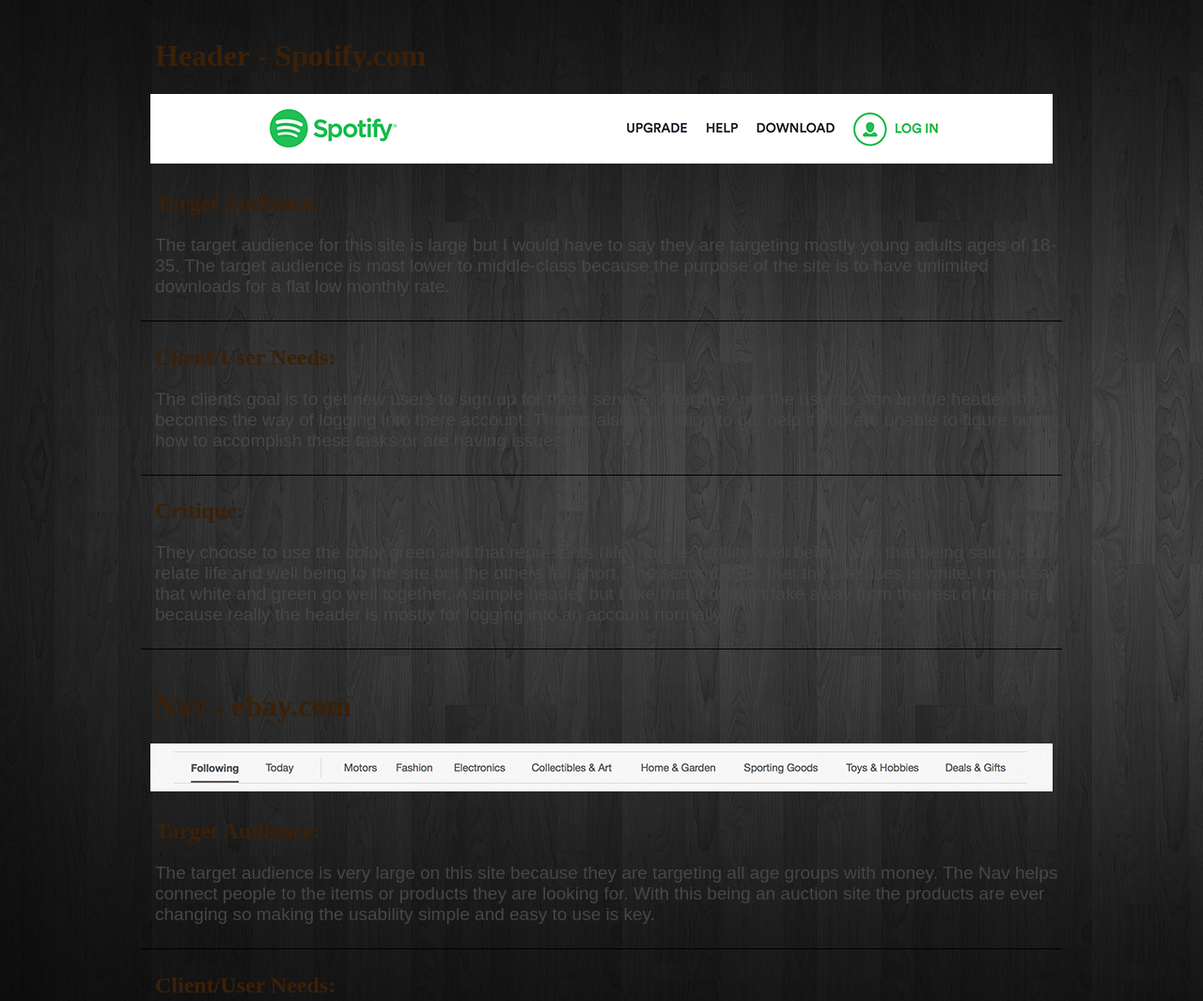
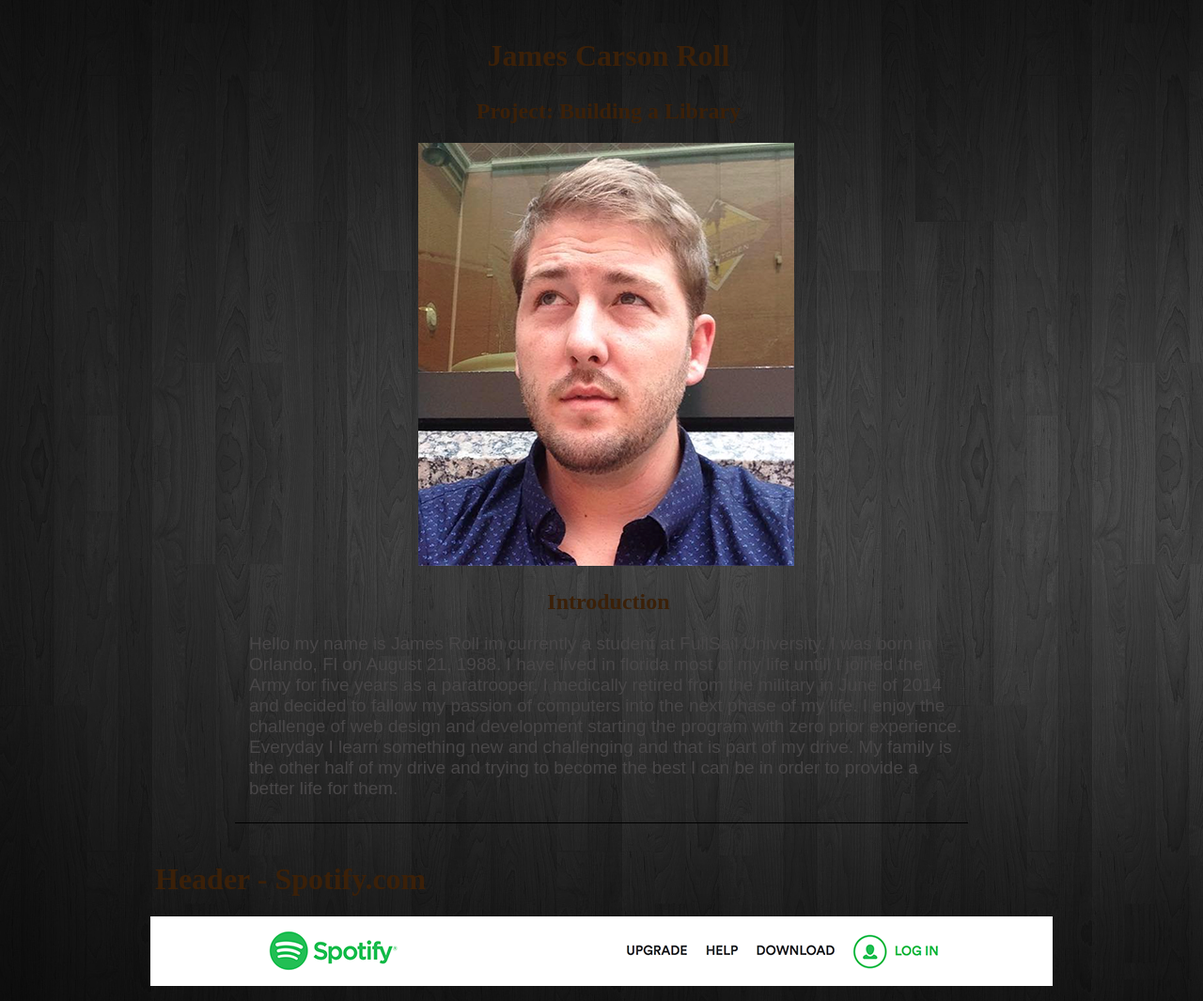
Before and after one commit to jc-roll/WSP, a plain HTML site: page Roll_James_Wk1/index.html in a window 1280 px wide. Shown: the top 1065 px of the page at 94% size. Drawn offline with Linux system fonts and the light colour scheme.

Commit message:
Update1
Update1

```diff
--- a/Roll_James_Wk1/css/text.css
+++ b/Roll_James_Wk1/css/text.css
@@ -11,9 +11,23 @@
 	padding-left:10px;
 	margin: 0 auto;}
 
-.header, .nav, .cta, .contact {
+.header, .nav, .cta, .contact, .bio {
 	background-image:url(../img/background2.jpg);}
 
+
+.bio img{
+	margin: 0 auto;
+	display: block;}
+
+.bio h1{
+	text-align:center;}
+
+.bio h2{
+	text-align:center;}
+
+.bio p{
+ 	margin-left: 100px;
+	margin-right: 100px;}
 h1{
 	color:#3B2008;
 	font-family: "Iron & Brine";
@@ -24,7 +38,8 @@
 	color:#3B2008;
 	font-family: "Iron & Brine";
 	padding-left: 15px;
-	padding-top: 5px;}
+	padding-top: 5px;
+	text-align:left;}
 
 
 h2{
--- a/Roll_James_Wk1/index.html
+++ b/Roll_James_Wk1/index.html
@@ -8,6 +8,18 @@
 </head>
 
 <body>
+
+<div class="bio">
+
+	<h1> James Carson Roll </h1>
+    <h2>Project: Building a Library</h2>
+    	<img src="img/bio.png">
+
+    <h2>Introduction</h2>
+      <p>Hello my name is James Roll im currently a student at FullSail University. I was born in Orlando, Fl on August 21, 1988. I have lived in florida most of my life untill I joined the Army for five years as a paratrooper. I medically retired from the military in June of 2014 and decided to fallow my passion of computers into the next phase of my life. I enjoy the challenge of web design and development starting the program with zero prior experience. Everyday I learn something new and challenging and that is part of my drive. My family is the other half of my drive and trying to become the best I can be in order to provide a better life for them.    </p>
+
+</div>
+
 <div class="header">
 
 	<h1> Header - Spotify.com </h1>
@@ -23,6 +35,7 @@
       <p>They choose to use the color green and that represents (life, nature, fertility, well being) with that being said I can relate life and well being to the site but the others fall short. The second color that the site uses is white. I must say that white and green go well together. A simple header but I like that it doesn't take away from the rest of the site because really the header is mostly for logging into an account normally.</p>
 
 </div>
+
 <div class="nav">
 
 	<h1> Nav - ebay.com </h1>
@@ -64,10 +77,10 @@
       <p>The target audience for this site is large but I would have to say they are targeting mostly young adults ages of 18-35. The target audience is most lower to middle-class because the purpose of the site is to have unlimited downloads for a flat low monthly rate.</p>
 
     <h2>Client/User Needs:</h2>
-      <p>---------</p>
+      <p>The User is using the contact option because they need to notify the site handlers of a problem or other issues. The Client needs to make some kind of organization of these contacts. In this case they choose to use a drop down.</p>
 
     <h2>Critique:</h2>
-      <p>---------</p>
+      <p>With bigger companys comes large volumes of issues, questions and envolvement. Small companys might just have a contact number. Target is better off using a directory to make sure that the user is helped by the right person. </p>
 
 </div>
 
```
Also changed, not shown: Roll_James_Wk1/img/bio.png (added).
